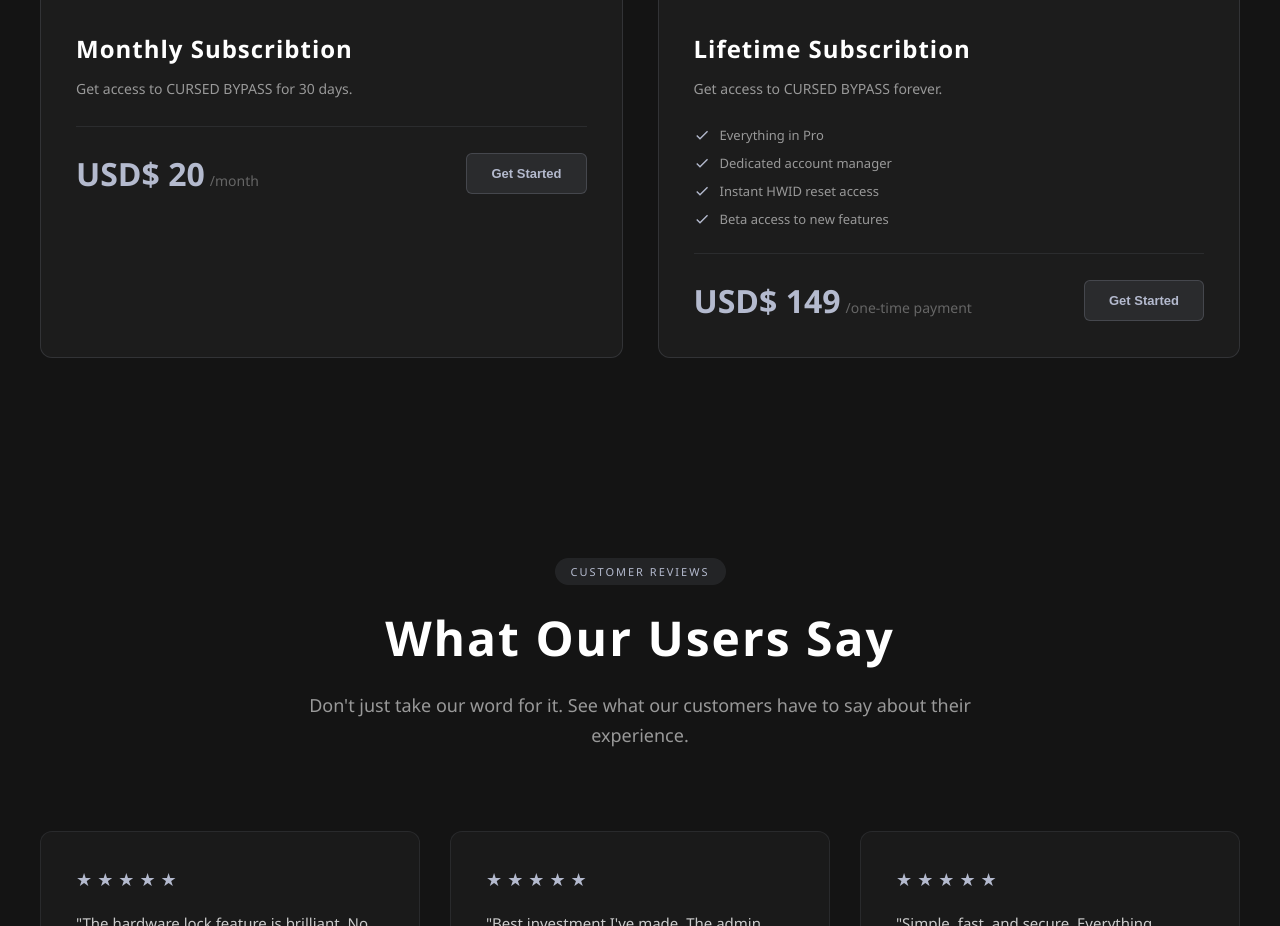
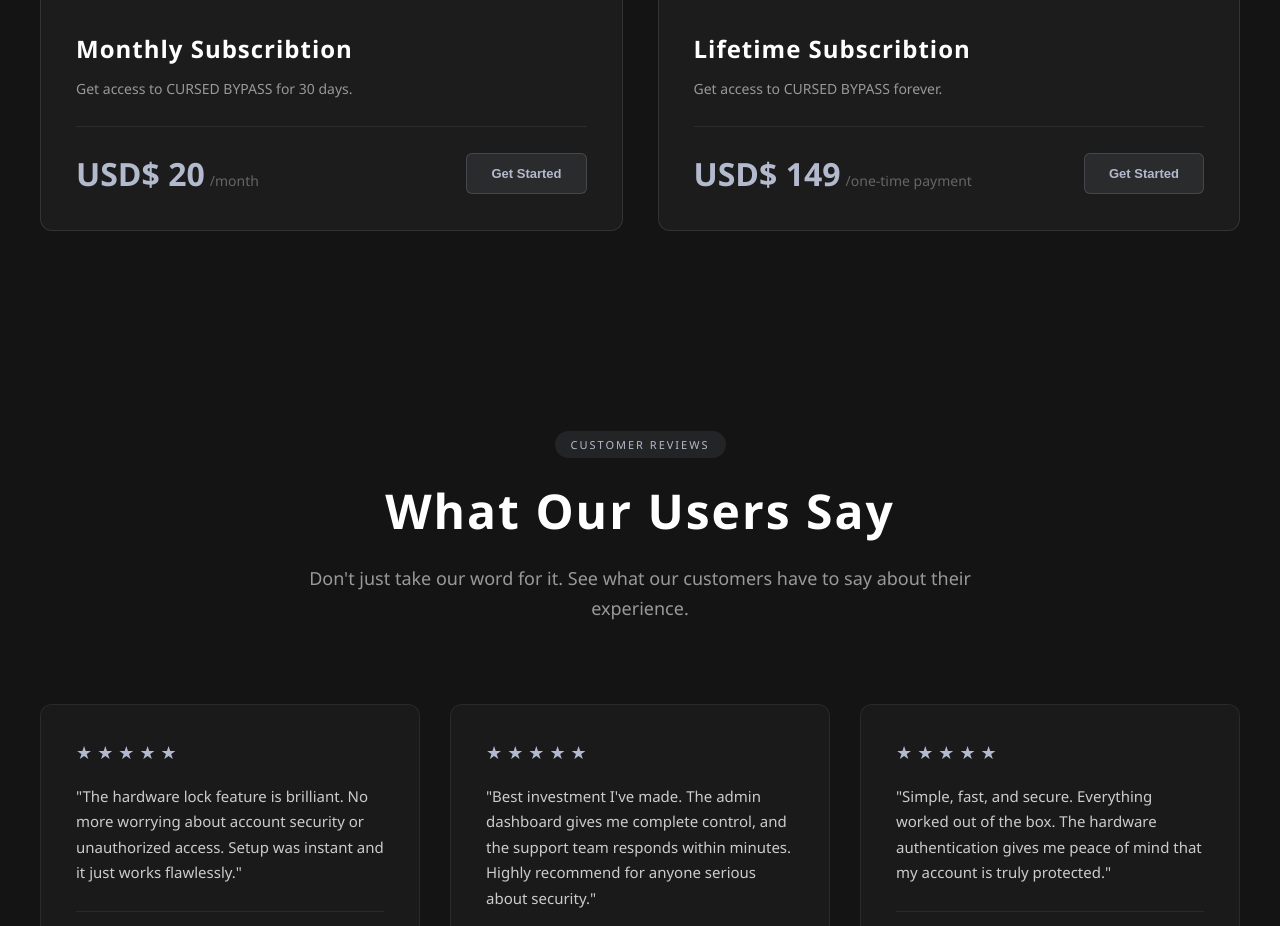
Before and after one commit to wyugu185t18578/ifahw8756y1, a website: page public/index.html in a window 1280 px wide. Shown: the part 2480-3406 px from the top of the page. Drawn offline with Linux system fonts and the light colour scheme; no server answers.

Commit message:
index.html

```diff
--- a/public/index.html
+++ b/public/index.html
@@ -976,32 +976,6 @@
                     <p class="product-description">
                         Get access to CURSED BYPASS forever.
                     </p>
-                    <div class="product-features">
-                        <div class="product-feature-item">
-                            <svg viewBox="0 0 24 24" fill="currentColor">
-                                <path d="M9 16.17L4.83 12l-1.42 1.41L9 19 21 7l-1.41-1.41z"/>
-                            </svg>
-                            <span>Everything in Pro</span>
-                        </div>
-                        <div class="product-feature-item">
-                            <svg viewBox="0 0 24 24" fill="currentColor">
-                                <path d="M9 16.17L4.83 12l-1.42 1.41L9 19 21 7l-1.41-1.41z"/>
-                            </svg>
-                            <span>Dedicated account manager</span>
-                        </div>
-                        <div class="product-feature-item">
-                            <svg viewBox="0 0 24 24" fill="currentColor">
-                                <path d="M9 16.17L4.83 12l-1.42 1.41L9 19 21 7l-1.41-1.41z"/>
-                            </svg>
-                            <span>Instant HWID reset access</span>
-                        </div>
-                        <div class="product-feature-item">
-                            <svg viewBox="0 0 24 24" fill="currentColor">
-                                <path d="M9 16.17L4.83 12l-1.42 1.41L9 19 21 7l-1.41-1.41z"/>
-                            </svg>
-                            <span>Beta access to new features</span>
-                        </div>
-                    </div>
                     <div class="product-pricing">
                         <div class="product-price">
                             <span class="price-amount">USD$ 149</span>
```
